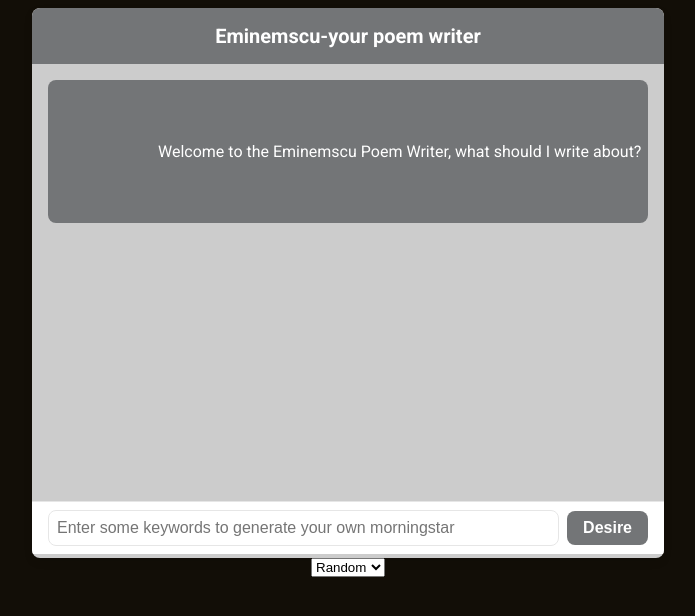
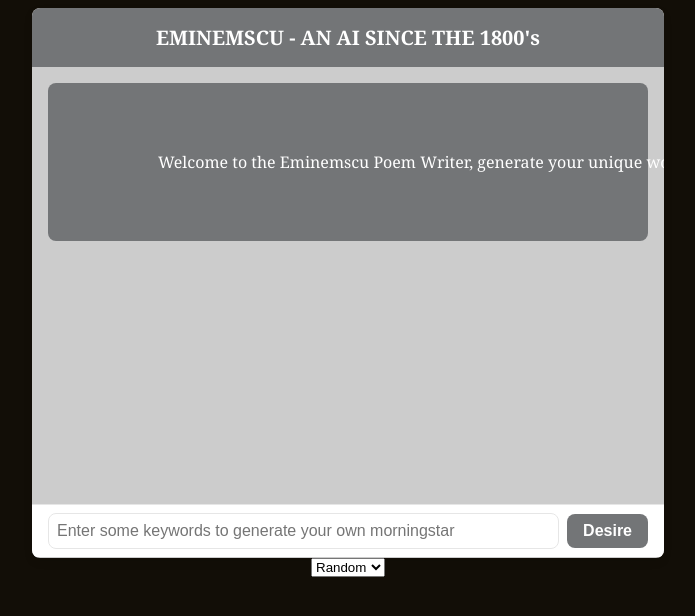
Before and after one commit to davidbabescu/eminemscu-ai, a website: page public/index.html in a window 1280 px wide. Shown: the whole page, without its empty margins (292-987 px from the left). Drawn offline with Linux system fonts and the light colour scheme.

Commit message:
Final ready for deploy

```diff
--- a/public/index.html
+++ b/public/index.html
@@ -8,10 +8,10 @@
     <div class="logo-container">
     </div>
     <div class="chat-box">
-      <div class="chat-box-header">Eminemscu-your poem writer</div>
+      <div class="chat-box-header">EMINEMSCU - AN AI SINCE THE 1800's</div>
       <div class="chat-box-body">
         <div class="response">
-          <p>Welcome to the Eminemscu Poem Writer, what should I write about?</p>
+          <p>Welcome to the Eminemscu Poem Writer, generate your unique work of art</p>
         </div>
       </div>
       <div class="chat-box-footer">
--- a/public/style.css
+++ b/public/style.css
@@ -1,10 +1,10 @@
 @import url('https://fonts.googleapis.com/css2?family=Roboto:wght@400;700&display=swap');
 /* Add a background color to the chat screen */
 body {
-    font-family: 'Roboto', sans-serif;
+    font-family: Georgia, 'Times New Roman', Times, serif;
     background: #120e07;
     background-size: cover;
-    background-position: center center;
+    background-position: center;
     font-smooth: antialiased;
     text-align: center;
   }
```
Also changed, not shown: public/main.js (line endings or trailing spaces).
